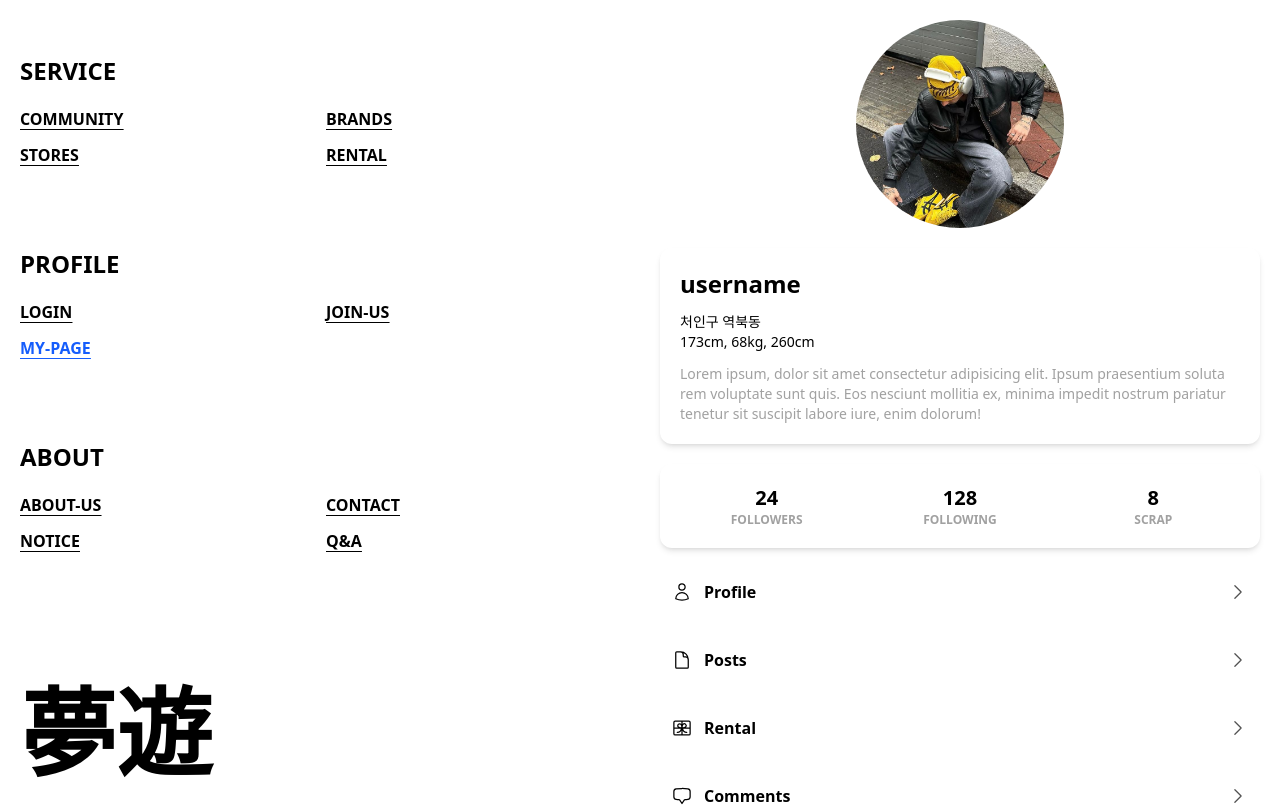
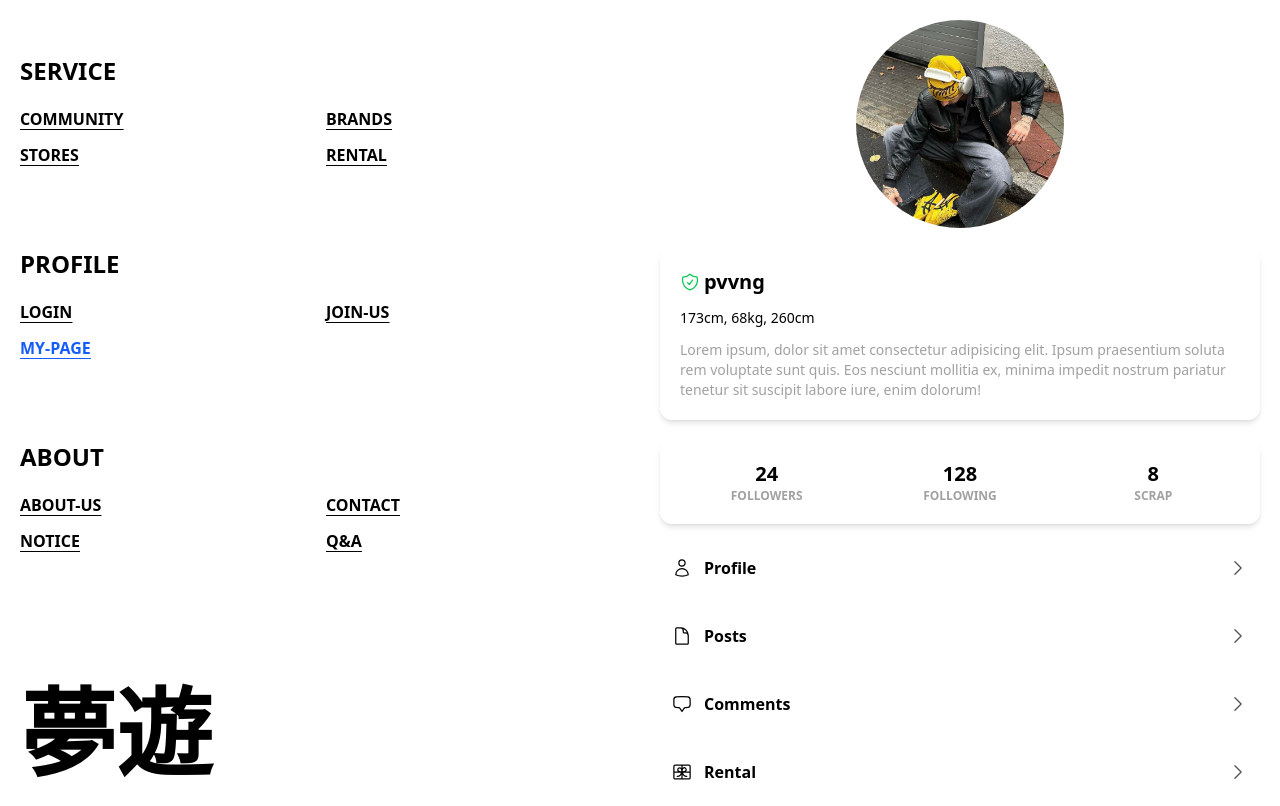
Before and after one commit to pvvng/fashion-fe, a Next.js app: page /my-page in a window 1280 px wide. Shown: the top 806 px of the page. Built offline with nearby package versions, Linux system fonts and the light colour scheme.

Commit message:
design : 위치 인증 디자인 변경

```diff
--- a/app/(main)/my-page/page.tsx
+++ b/app/(main)/my-page/page.tsx
@@ -5,6 +5,7 @@ import {
   Cog6ToothIcon,
   DocumentIcon,
   GiftTopIcon,
+  ShieldCheckIcon,
   UserIcon,
 } from "@heroicons/react/24/outline";
 import Image from "next/image";
@@ -24,11 +25,11 @@ export default async function MyPage() {
         />
       </div>
       <div className="p-5 rounded-xl shadow-md flex flex-col gap-3 dark:border dark:border-neutral-400">
-        <p className="text-2xl font-semibold">username</p>
-        <div>
-          <p className="text-sm">처인구 역북동</p>
-          <p className="text-sm">173cm, 68kg, 260cm</p>
+        <div className="flex gap-1 items-center">
+          <ShieldCheckIcon className="size-5 text-green-500" />
+          <p className="text-xl font-semibold">pvvng</p>
         </div>
+        <p className="text-sm">173cm, 68kg, 260cm</p>
         <p className="text-sm text-neutral-400">
           Lorem ipsum, dolor sit amet consectetur adipisicing elit. Ipsum
           praesentium soluta rem voluptate sunt quis. Eos nesciunt mollitia ex,
@@ -56,8 +57,8 @@ export default async function MyPage() {
       </div>
       <Menu name="Profile" icon="profile" link="#" />
       <Menu name="Posts" icon="post" link="#" />
+      <Menu name="Comments" icon="comment" link="#" />
       <Menu name="Rental" icon="rental" link="#" />
-      <Menu name="Comments" icon="comment" link="#" />
       <Menu name="Chats" icon="chat" link="#" />
       <Menu name="Setting" icon="setting" link="#" />
     </div>
```
